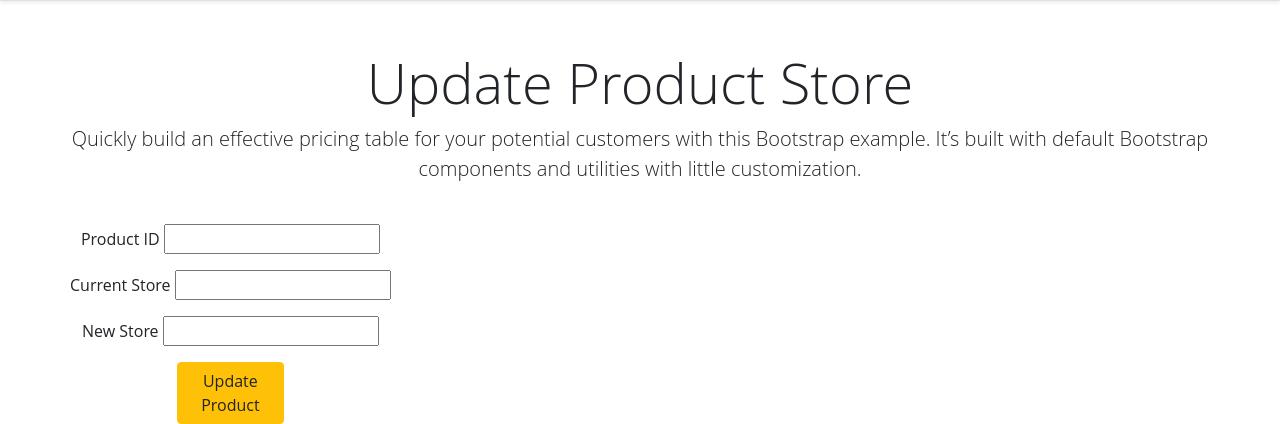
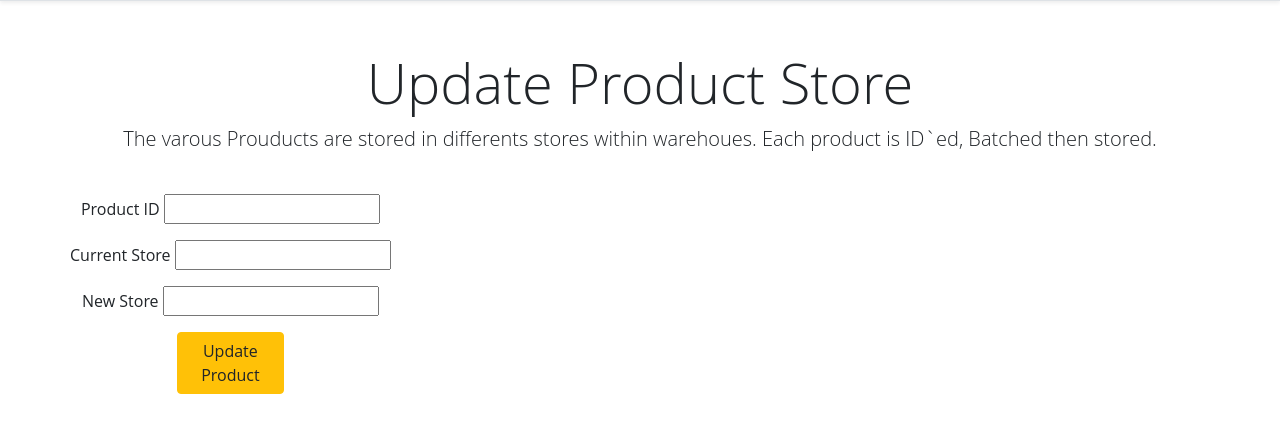
Before and after one commit to occn8/phpinv, a PHP site: page /invent_update.php in a window 1280 px wide. Shown: the part 80-504 px from the top of the page. Run offline with PHP 8.4, Linux system fonts and the light colour scheme; data that the repository does not hold is empty.

Commit message:
invent-lead

```diff
--- a/invent_add.php
+++ b/invent_add.php
@@ -44,8 +44,8 @@
 
     <div class="pricing-header px-3 py-3 pt-md-5 pb-md-4 mx-auto text-center">
         <h1 class="display-4">Add Inventory</h1>
-        <p class="lead">Quickly build an effective pricing table for your potential customers with this Bootstrap
-            example. It’s built with default Bootstrap components and utilities with little customization.</p>
+        <p class="lead">The varous Prouducts are stored in differents stores within warehoues.
+            Each product is ID`ed, Batched then stored.</p>
     </div>
 
     <div class="container">
--- a/invent_delete.php
+++ b/invent_delete.php
@@ -44,8 +44,8 @@
 
     <div class="pricing-header px-3 py-3 pt-md-5 pb-md-4 mx-auto text-center">
         <h1 class="display-4">Delete Inventory</h1>
-        <p class="lead">Quickly build an effective pricing table for your potential customers with this Bootstrap
-            example. It’s built with default Bootstrap components and utilities with little customization.</p>
+        <p class="lead">The varous Prouducts are stored in differents stores within warehoues.
+            Each product is ID`ed, Batched then stored.</p>
     </div>
 
     <div class="container">
--- a/invent_update.php
+++ b/invent_update.php
@@ -44,8 +44,8 @@
 
     <div class="pricing-header px-3 py-3 pt-md-5 pb-md-4 mx-auto text-center">
         <h1 class="display-4">Update Product Store</h1>
-        <p class="lead">Quickly build an effective pricing table for your potential customers with this Bootstrap
-            example. It’s built with default Bootstrap components and utilities with little customization.</p>
+        <p class="lead">The varous Prouducts are stored in differents stores within warehoues.
+            Each product is ID`ed, Batched then stored.</p>
     </div>
 
     <div class="container">
--- a/inventory.php
+++ b/inventory.php
@@ -44,7 +44,7 @@
     <div class="pricing-header px-3 py-3 pt-md-5 pb-md-4 mx-auto text-center">
         <h1 class="display-4">Your Inventory</h1>
         <p class="lead">The varous Prouducts are stored in differents stores within warehoues.
-            Each product is ID`ed, Batched then stored .</p>
+            Each product is ID`ed, Batched then stored.</p>
     </div>
 
     <div class="container">
```
